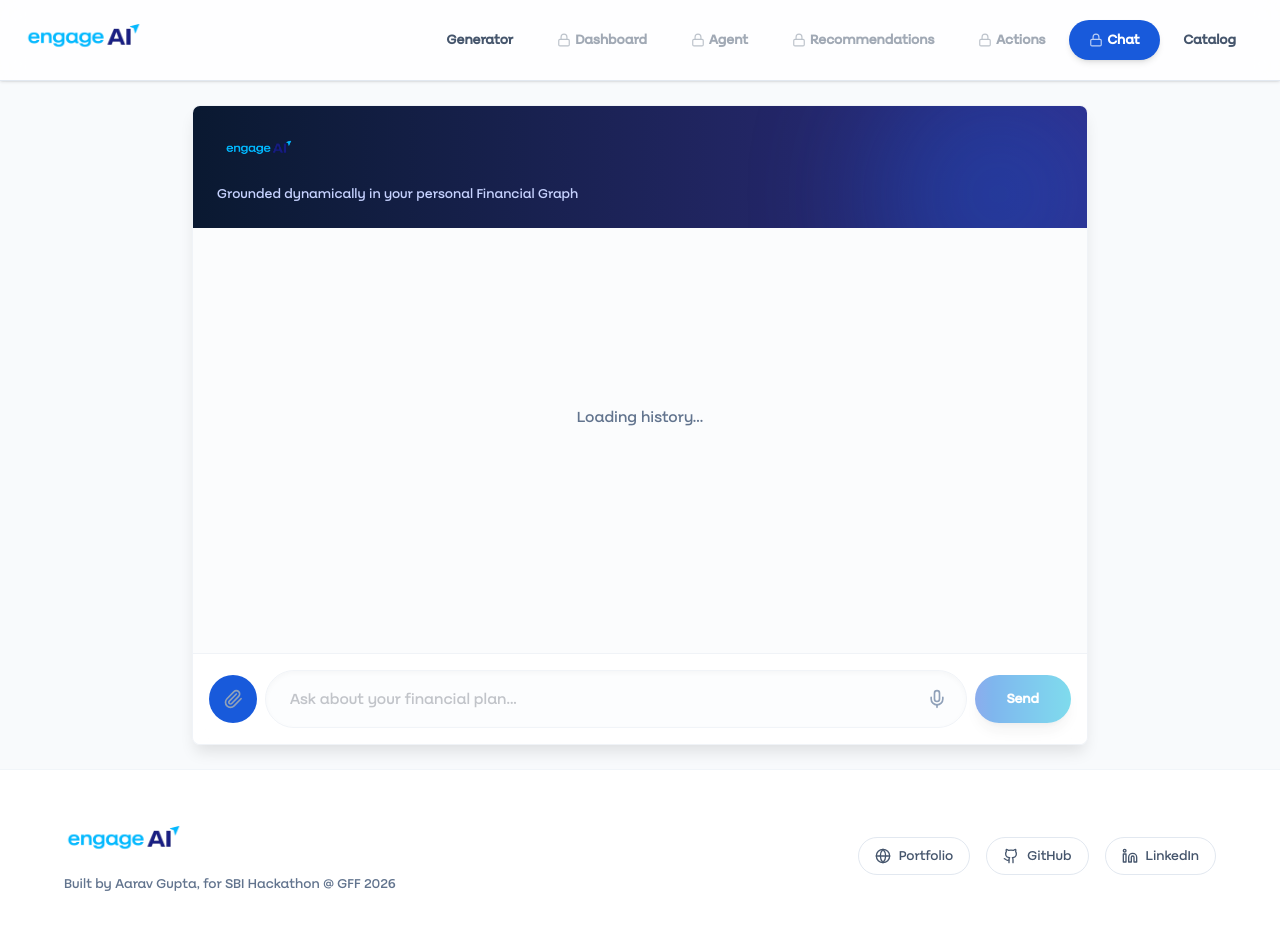
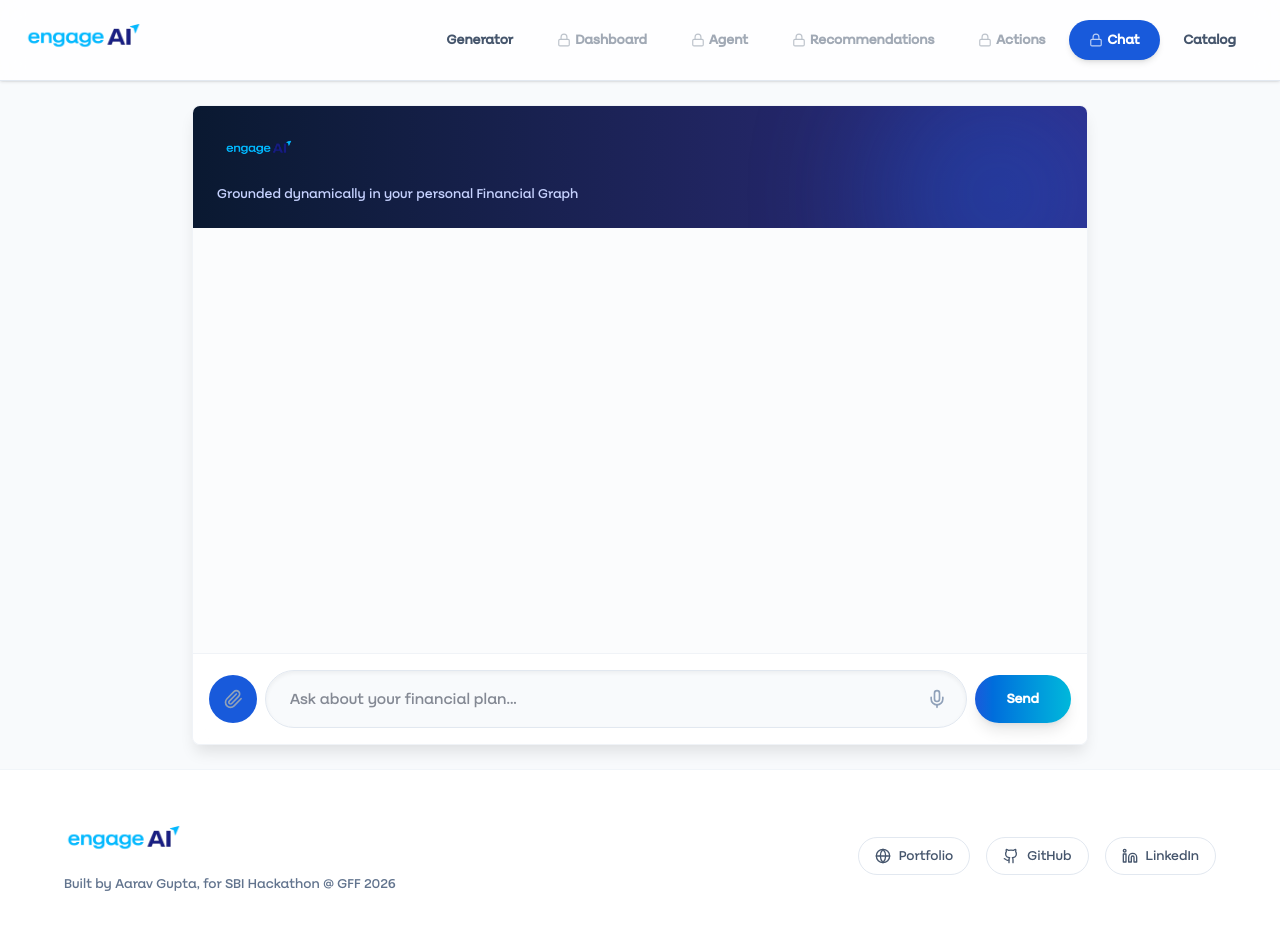
Before and after one commit to aaravgupta0202/engageAI, a React (Vite) app in the folder frontend/: page /chat in a window 1280 px wide. Shown: the top 930 px of the page. Built offline with nearby package versions, Linux system fonts and the light colour scheme.

Commit message:
Add reload, edit, and stop buttons to AiChat

```diff
--- a/frontend/src/pages/AiChat.tsx
+++ b/frontend/src/pages/AiChat.tsx
@@ -2,22 +2,24 @@ import { useState, useEffect, useRef } from 'react';
 import ReactMarkdown from 'react-markdown';
 import { Card, CardHeader, CardTitle, CardContent } from '../components/ui/Card';
 import { Button } from '../components/ui/Button';
-import { Mic, Paperclip, Copy, Edit2, Check } from 'lucide-react';
+import { Mic, Paperclip, Copy, Edit2, Check, RotateCcw, Square, Send, Loader2 } from 'lucide-react';
 
 export default function AiChat({ customerId }: { customerId: string | null }) {
   const [messages, setMessages] = useState<{role: string, content: string, reasoning?: string[]}[]>([]);
   const [input, setInput] = useState('');
   const [isLoading, setIsLoading] = useState(false);
-  const [isFetchingHistory, setIsFetchingHistory] = useState(true);
   const [isListening, setIsListening] = useState(false);
   const [copiedIndex, setCopiedIndex] = useState<number | null>(null);
+  const [isFetchingHistory, setIsFetchingHistory] = useState(false);
 
   const messagesEndRef = useRef<HTMLDivElement>(null);
   const fileInputRef = useRef<HTMLInputElement>(null);
+  const abortControllerRef = useRef<AbortController | null>(null);
 
   useEffect(() => {
     if (!customerId) return;
 
+    setIsFetchingHistory(true);
     const API_URL = import.meta.env.VITE_API_URL || 'http://localhost:8000';
     fetch(`${API_URL}/customers/${customerId}/chat`)
       .then(res => res.json())
@@ -36,20 +38,26 @@ export default function AiChat({ customerId }: { customerId: string | null }) {
     messagesEndRef.current?.scrollIntoView({ behavior: 'smooth' });
   }, [messages]);
 
-  const handleSend = async () => {
+  const handleSend = () => {
     if (!input.trim() || !customerId) return;
 
     const userMsg = input;
     setMessages(prev => [...prev, { role: 'user', content: userMsg }]);
     setInput('');
+    sendMessage(userMsg);
+  };
+
+  const sendMessage = async (userMsg: string) => {
     setIsLoading(true);
+    abortControllerRef.current = new AbortController();
 
     try {
       const API_URL = import.meta.env.VITE_API_URL || 'http://localhost:8000';
       const res = await fetch(`${API_URL}/customers/${customerId}/chat`, {
         method: 'POST',
         headers: { 'Content-Type': 'application/json' },
-        body: JSON.stringify({ message: userMsg })
+        body: JSON.stringify({ message: userMsg }),
+        signal: abortControllerRef.current.signal
       });
 
       if (!res.ok) {
@@ -69,10 +77,28 @@ export default function AiChat({ customerId }: { customerId: string | null }) {
         reasoning: data.reasoning
       }]);
     } catch (err: any) {
+      if (err.name === 'AbortError') {
+        return;
+      }
       console.error(err);
       setMessages(prev => [...prev, { role: 'assistant', content: `Error: ${err.message}` }]);
     } finally {
       setIsLoading(false);
+      abortControllerRef.current = null;
+    }
+  };
+
+  const handleStop = () => {
+    if (abortControllerRef.current) {
+      abortControllerRef.current.abort();
+    }
+  };
+
+  const handleReload = (index: number) => {
+    if (index > 0 && messages[index - 1].role === 'user') {
+      const userMsg = messages[index - 1].content;
+      setMessages(prev => prev.slice(0, index));
+      sendMessage(userMsg);
     }
   };
 
@@ -134,8 +160,9 @@ export default function AiChat({ customerId }: { customerId: string | null }) {
     setTimeout(() => setCopiedIndex(null), 2000);
   };
 
-  const editMessage = (text: string) => {
+  const editMessage = (text: string, index: number) => {
     setInput(text);
+    setMessages(prev => prev.slice(0, index));
   };
 
   return (
@@ -157,9 +184,12 @@ export default function AiChat({ customerId }: { customerId: string | null }) {
               <div key={i} className={`flex flex-col ${m.role === 'user' ? 'items-end' : 'items-start'} animate-in fade-in slide-in-from-bottom-2`}>
                 <div className="flex items-center space-x-2 group/message">
                   {m.role === 'assistant' && (
-                    <div className="opacity-0 group-hover/message:opacity-100 transition-opacity">
+                    <div className="opacity-0 group-hover/message:opacity-100 transition-opacity flex flex-col gap-1">
                       <button onClick={() => copyToClipboard(m.content, i)} className="p-1.5 text-slate-400 hover:text-sbi-blue rounded-md hover:bg-slate-100 dark:hover:bg-slate-800" title="Copy response">
                         {copiedIndex === i ? <Check size={14} className="text-emerald-500" /> : <Copy size={14} />}
+                      </button>
+                      <button onClick={() => handleReload(i)} className="p-1.5 text-slate-400 hover:text-sbi-blue rounded-md hover:bg-slate-100 dark:hover:bg-slate-800" title="Reload response">
+                        <RotateCcw size={14} />
                       </button>
                     </div>
                   )}
@@ -170,7 +200,7 @@ export default function AiChat({ customerId }: { customerId: string | null }) {
 
                   {m.role === 'user' && (
                     <div className="opacity-0 group-hover/message:opacity-100 transition-opacity">
-                      <button onClick={() => editMessage(m.content)} className="p-1.5 text-slate-400 hover:text-sbi-blue rounded-md hover:bg-slate-100 dark:hover:bg-slate-800" title="Edit message">
+                      <button onClick={() => editMessage(m.content, i)} className="p-1.5 text-slate-400 hover:text-sbi-blue rounded-md hover:bg-slate-100 dark:hover:bg-slate-800" title="Edit message">
                         <Edit2 size={14} />
                       </button>
                     </div>
@@ -237,8 +267,12 @@ export default function AiChat({ customerId }: { customerId: string | null }) {
               <Mic size={20} />
             </button>
           </div>
-          <Button onClick={handleSend} disabled={isLoading || isFetchingHistory} className="rounded-full px-6 md:px-8 py-6 shadow-lg bg-gradient-to-r from-sbi-blue to-cyan-500 hover:from-sbi-navy hover:to-sbi-blue transition-all duration-300 transform hover:scale-105 font-bold text-white shrink-0">
-            {isLoading ? '...' : 'Send'}
+          <Button
+            onClick={isLoading ? handleStop : handleSend}
+            disabled={isFetchingHistory}
+            className={`rounded-full px-6 md:px-8 py-6 shadow-lg transition-all duration-300 font-bold text-white shrink-0 ${isLoading ? 'bg-slate-600 hover:bg-slate-700' : 'bg-gradient-to-r from-sbi-blue to-cyan-500 hover:from-sbi-navy hover:to-sbi-blue transform hover:scale-105'}`}
+          >
+            {isLoading ? <Square fill="currentColor" size={16} /> : 'Send'}
           </Button>
         </div>
       </Card>
```
